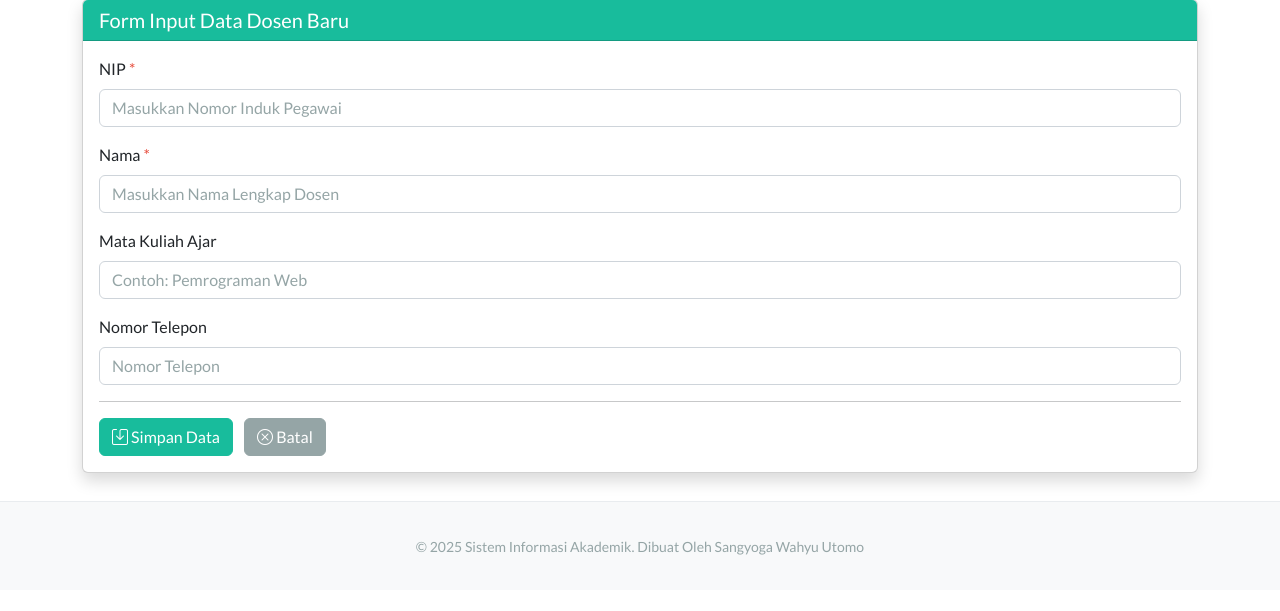
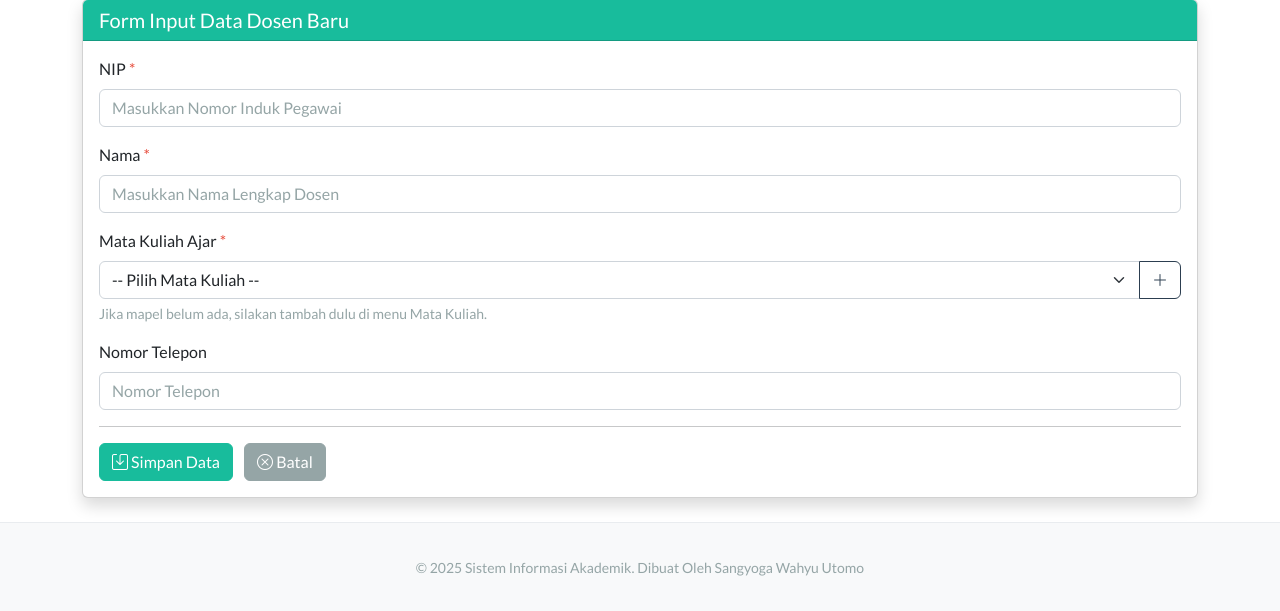
Before and after one commit to sangyoga28/akademik_web, a Flask app: page /dosen/tambah in a window 1280 px wide. Shown: the part 210-821 px from the top of the page. Before the commit the page ends 765 px from the top, so only its background shows below. Run offline with Flask 3, Linux system fonts and the light colour scheme; the visitor is signed in with stand-in values (Sample User, id 1); some libraries are stand-ins or nearby versions.

Commit message:
Implement valid Course dropdown in Add Lecturer form

```diff
--- a/templates/tambah_dosen.html
+++ b/templates/tambah_dosen.html
@@ -4,7 +4,8 @@
 
 {% block content %}
 <h1 class="mb-4">Tambah Data Dosen</h1>
-    <a href="{{ url_for('daftar_dosen') }}" class="btn btn-sm btn-outline-secondary mb-3"><i class="bi bi-arrow-left"></i> Kembali ke Daftar</a>
+<a href="{{ url_for('daftar_dosen') }}" class="btn btn-sm btn-outline-secondary mb-3"><i class="bi bi-arrow-left"></i>
+    Kembali ke Daftar</a>
 
 <div class="card shadow">
     <div class="card-header bg-success text-white">
@@ -15,18 +16,35 @@
 
             <div class="mb-3">
                 <label for="nip" class="form-label">NIP <span class="text-danger">*</span></label>
-                    <input type="text" class="form-control" id="nip" name="nip" required placeholder="Masukkan Nomor Induk Pegawai">
+                <input type="text" class="form-control" id="nip" name="nip" required
+                    placeholder="Masukkan Nomor Induk Pegawai">
             </div>
 
             <div class="mb-3">
                 <label for="nama" class="form-label">Nama <span class="text-danger">*</span></label>
-                    <input type="text" class="form-control" id="nama" name="nama" required placeholder="Masukkan Nama Lengkap Dosen">
+                <input type="text" class="form-control" id="nama" name="nama" required
+                    placeholder="Masukkan Nama Lengkap Dosen">
             </div>
 
             <div class="mb-3">
-                    <label for="matkul_ajar" class="form-label">Mata Kuliah Ajar</label>
-                    <input type="text" class="form-control" id="matkul_ajar" name="matkul_ajar" placeholder="Contoh: Pemrograman Web">
+                <label for="matkul_ajar" class="form-label">Mata Kuliah Ajar <span class="text-danger">*</span></label>
+                <div class="input-group">
+                    <select class="form-select" id="matkul_ajar" name="matkul_ajar" required>
+                        <option value="" selected disabled>-- Pilih Mata Kuliah --</option>
+                        {% for mk in matkul_list %}
+                        <option value="{{ mk['nama_matkul'] }}">{{ mk['nama_matkul'] }} ({{ mk['kode_matkul'] }})
+                        </option>
+                        {% endfor %}
+                        <option value="Lainnya">Lainnya (Tulis Manual)</option>
+                    </select>
+                    <a href="{{ url_for('daftar_matkul') }}" class="btn btn-outline-primary" target="_blank"
+                        title="Tambah Matkul Baru"><i class="bi bi-plus-lg"></i></a>
                 </div>
+                <div class="form-text">Jika mapel belum ada, silakan tambah dulu di menu Mata Kuliah.</div>
+            </div>
+
+            <!-- Input Manual jika pilih Lainnya (Optional, handled via JS usually but let's keep it simple first) -->
+            <!-- Untuk sekarang kita force pilih dari list agar konsisten. Jika tidak ada, user harus tambah dulu. -->
 
             <div class="mb-3">
                 <label for="telepon" class="form-label">Nomor Telepon</label>
```
Lines whose indentation alone changed are shown as unchanged.
